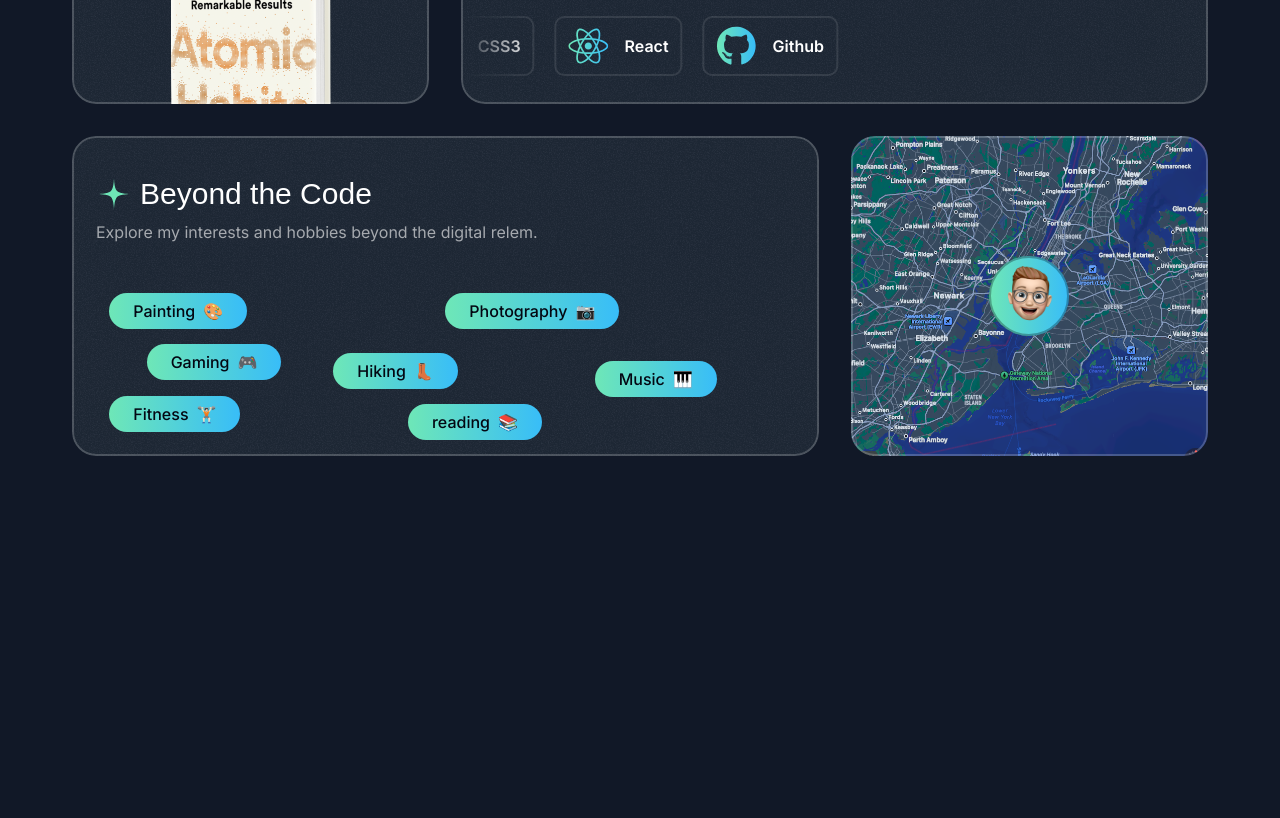
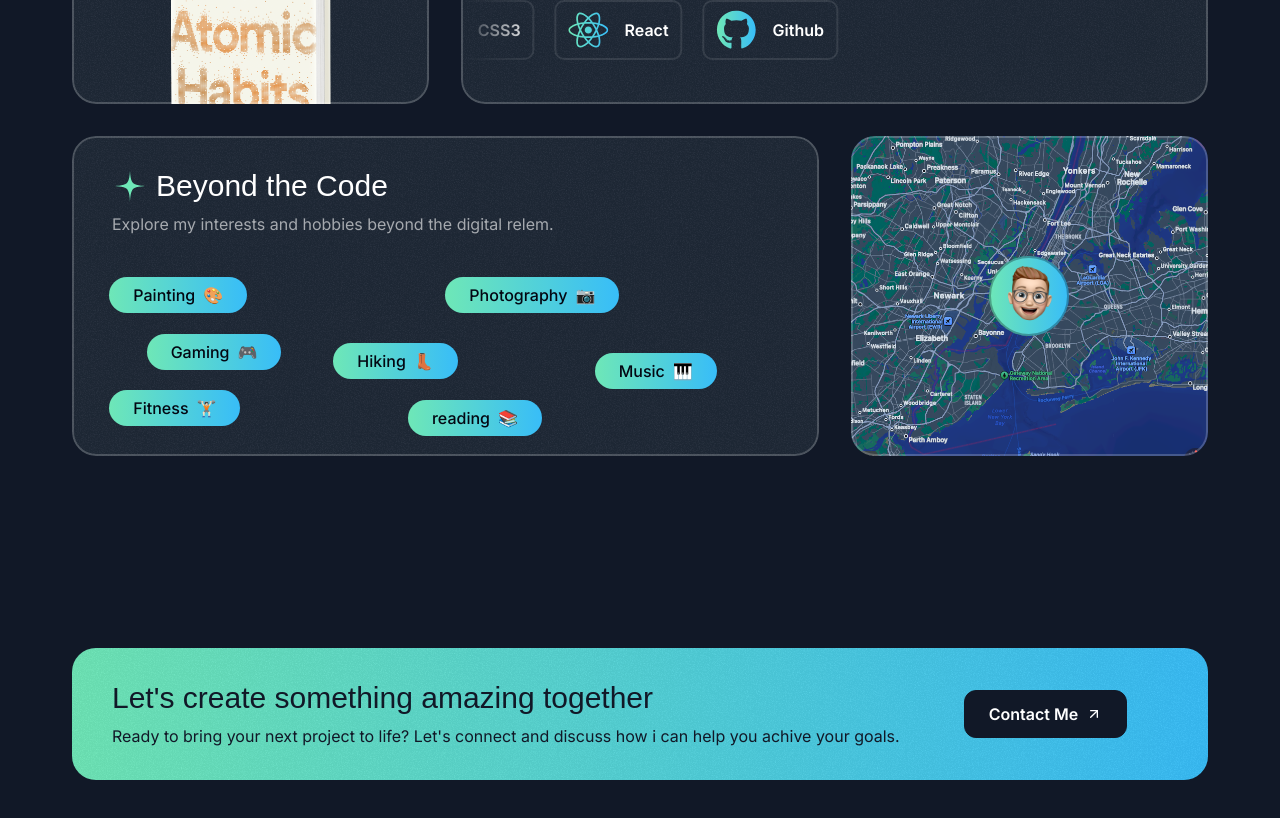
Before and after one commit to smrutiprakashrout/My_portfolio, a Next.js app: page / in a window 1280 px wide. Shown: the part 4360-5178 px from the top of the page. Before the commit the page ends 4928 px from the top, so only its background shows below. Built offline with nearby package versions, Linux system fonts and the light colour scheme; a web font is replaced by a local one.

Commit message:
added contact section

```diff
--- a/src/app/page.tsx
+++ b/src/app/page.tsx
@@ -4,6 +4,8 @@
 import { TapeSection } from "@/sections/Tape";
 import { TestimonialsSection } from "@/sections/Testimonials";
 import { AboutSection } from "@/sections/About";
+import { Footer } from "@/sections/Footer";
+import { ContactSection } from "@/sections/Contact";
 
 export default function Home() {
   return (
@@ -14,6 +16,8 @@
       <TapeSection />
       <TestimonialsSection />
       <AboutSection />
+      <ContactSection />
+      {/* <Footer /> */}
     </div>
   );
 }
--- a/src/components/CardHeader.tsx
+++ b/src/components/CardHeader.tsx
@@ -11,7 +11,7 @@
   className?: string;
 }) => {
   return (
-    <div className={twMerge("flex flex-col p-6 md:py-8 md:py-10", className)}>
+    <div className={twMerge("flex flex-col p-6 md:py-8 md:px-10", className)}>
       <div className="inline-flex items-center gap-2">
         <StarIcon className="size-9 text-emerald-300" />
         <h3 className="font-serif text-3xl">{title}</h3>
--- a/src/sections/Contact.tsx
+++ b/src/sections/Contact.tsx
@@ -1,3 +1,36 @@
+import ArrowUpRightIcon from "@/assets/icons/arrow-up-right.svg";
+import grainimage from "@/assets/images/grain.jpg";
+
 export const ContactSection = () => {
-  return <div>Contact Section</div>;
+  return (
+    <div className="py-16 pt-12 lg:py-24 lg:pt-20">
+      <div className="container">
+        <div className="bg-gradient-to-r from-emerald-300 to-sky-400 text-gray-900 py-8 px-10 rounded-3xl text-center md:text-left relative overflow-hidden z-0">
+          <div
+            className="absolute inset-0 opacity-5 -z-10"
+            style={{
+              backgroundImage: `url(${grainimage.src})`,
+            }}
+          ></div>
+          <div className="flex flex-col gap-8 md:gap-16 items-center md:flex-row">
+            <div className="">
+              <h2 className="font-serif text-2xl md:text-3xl">
+                Let&apos;s create something amazing together
+              </h2>
+              <p className="text-sm mt-2 md:text-base">
+                Ready to bring your next project to life? Let&apos;s connect and
+                discuss how i can help you achive your goals.
+              </p>
+            </div>
+            <div>
+              <button className="text-white bg-gray-900 inline-flex items-center px-6 h-12 rounded-xl gap-2 w-max border border-gray-900">
+                <span className="font-semibold">Contact Me</span>
+                <ArrowUpRightIcon className="size-4" />
+              </button>
+            </div>
+          </div>
+        </div>
+      </div>
+    </div>
+  );
 };
```
